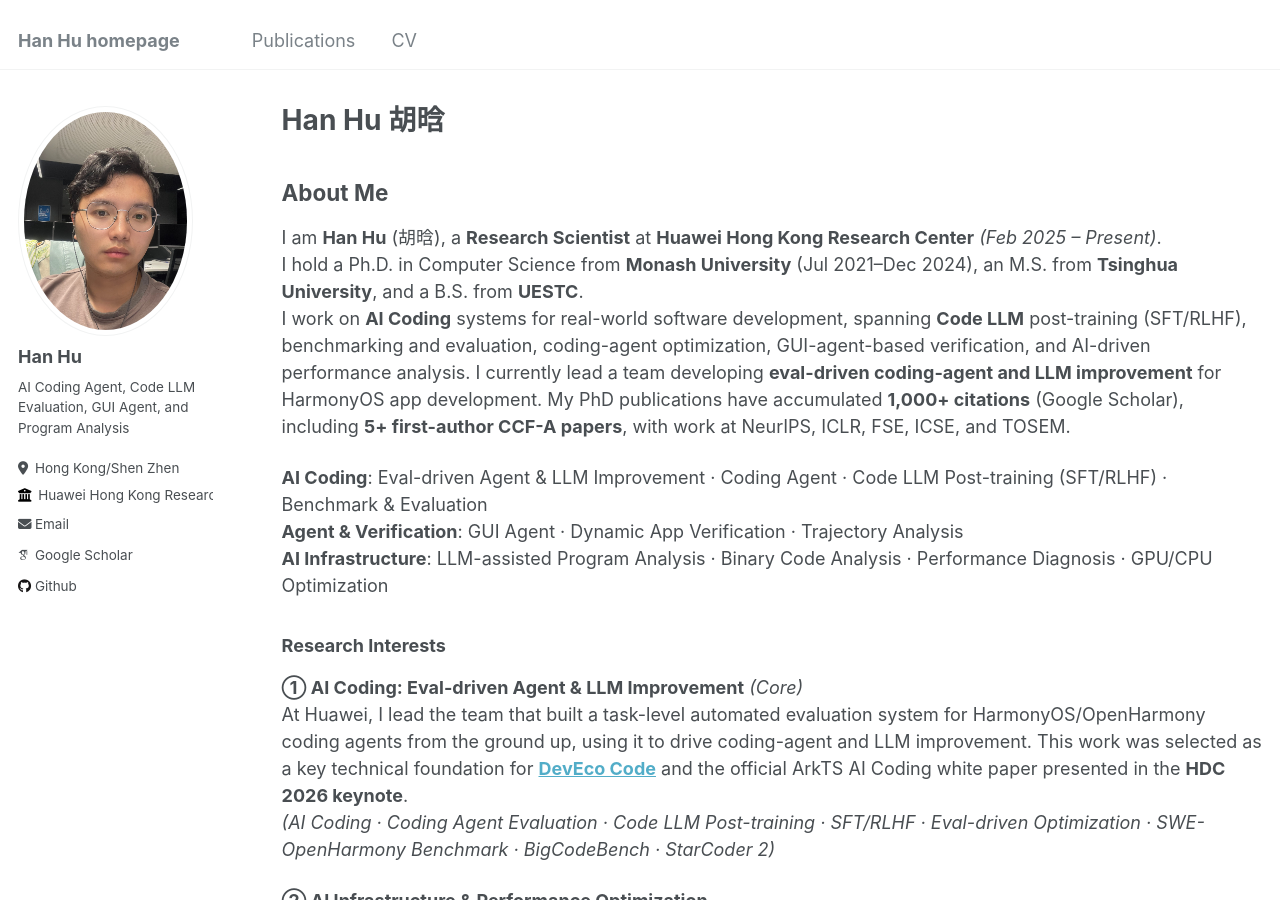
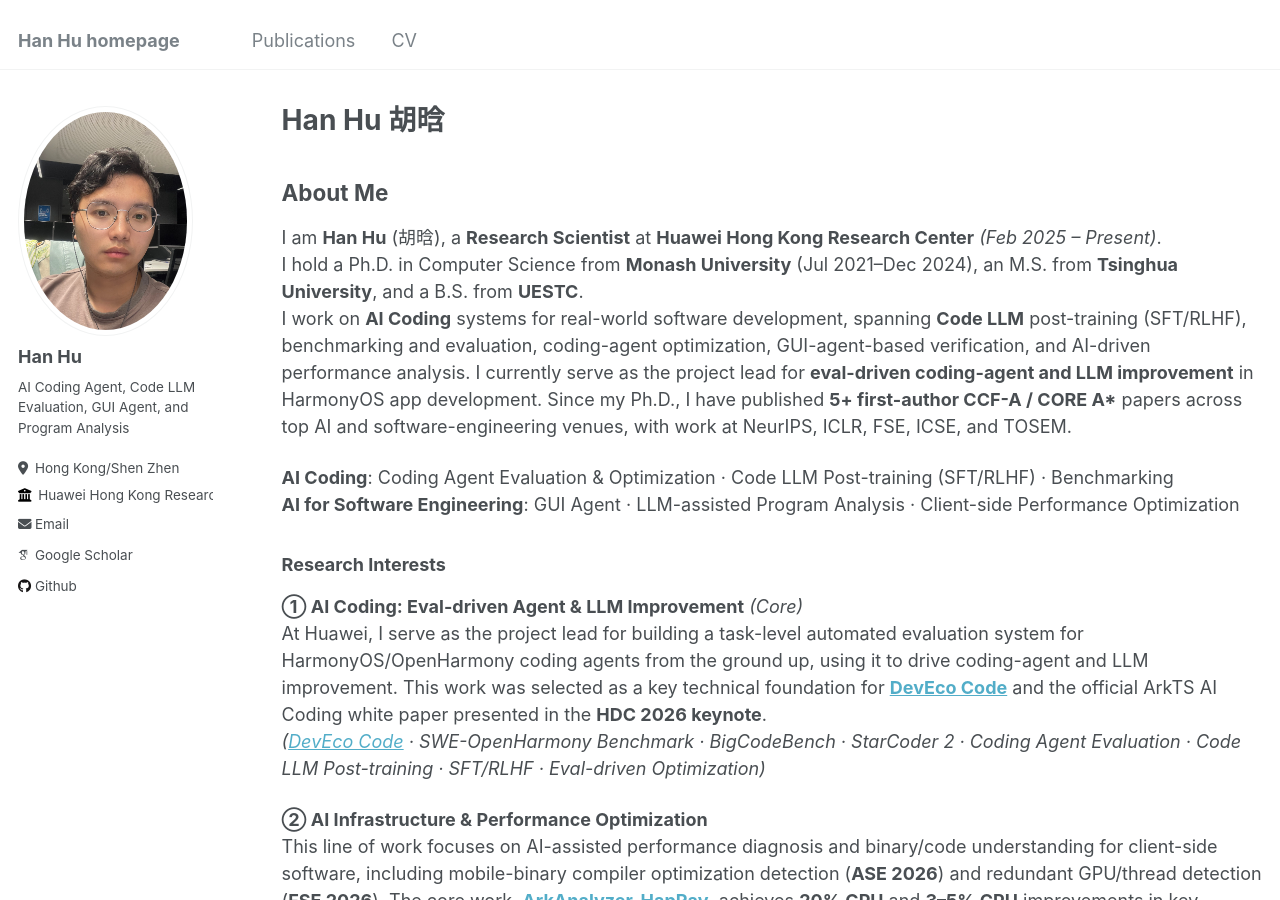
Before and after one commit to huhanGitHub/huhanGitHub.github.io, a Jekyll site: the page built from _pages/about.md, in a window 1280 px wide and 900 px high. Built offline with Jekyll 4.4.1, drawn with Linux system fonts in a browser that asks for light colours; some web fonts are replaced.

Commit message:
Polish AI coding profile summary

```diff
--- a/_pages/about.md
+++ b/_pages/about.md
@@ -12,17 +12,16 @@ redirect_from:
 
 I am **Han Hu** (胡晗), a **Research Scientist** at **Huawei Hong Kong Research Center** *(Feb 2025 – Present)*.
 I hold a Ph.D. in Computer Science from **Monash University** (Jul 2021–Dec 2024), an M.S. from **Tsinghua University**, and a B.S. from **UESTC**.
-I work on **AI Coding** systems for real-world software development, spanning **Code LLM** post-training (SFT/RLHF), benchmarking and evaluation, coding-agent optimization, GUI-agent-based verification, and AI-driven performance analysis. I currently lead a team developing **eval-driven coding-agent and LLM improvement** for HarmonyOS app development. My PhD publications have accumulated **1,000+ citations** (Google Scholar), including **5+ first-author CCF-A papers**, with work at NeurIPS, ICLR, FSE, ICSE, and TOSEM.
+I work on **AI Coding** systems for real-world software development, spanning **Code LLM** post-training (SFT/RLHF), benchmarking and evaluation, coding-agent optimization, GUI-agent-based verification, and AI-driven performance analysis. I currently serve as the project lead for **eval-driven coding-agent and LLM improvement** in HarmonyOS app development. Since my Ph.D., I have published **5+ first-author CCF-A / CORE A\*** papers across top AI and software-engineering venues, with work at NeurIPS, ICLR, FSE, ICSE, and TOSEM.
 
-**AI Coding**: Eval-driven Agent & LLM Improvement · Coding Agent · Code LLM Post-training (SFT/RLHF) · Benchmark & Evaluation
-**Agent & Verification**: GUI Agent · Dynamic App Verification · Trajectory Analysis
-**AI Infrastructure**: LLM-assisted Program Analysis · Binary Code Analysis · Performance Diagnosis · GPU/CPU Optimization
+**AI Coding**: Coding Agent Evaluation & Optimization · Code LLM Post-training (SFT/RLHF) · Benchmarking
+**AI for Software Engineering**: GUI Agent · LLM-assisted Program Analysis · Client-side Performance Optimization
 
 ### Research Interests
 
 **① AI Coding: Eval-driven Agent & LLM Improvement** *(Core)*
-At Huawei, I lead the team that built a task-level automated evaluation system for HarmonyOS/OpenHarmony coding agents from the ground up, using it to drive coding-agent and LLM improvement. This work was selected as a key technical foundation for **[DevEco Code](https://gitcode.com/openharmony-sig/deveco-code)** and the official ArkTS AI Coding white paper presented in the **HDC 2026 keynote**.
-*(AI Coding · Coding Agent Evaluation · Code LLM Post-training · SFT/RLHF · Eval-driven Optimization · SWE-OpenHarmony Benchmark · BigCodeBench · StarCoder 2)*
+At Huawei, I serve as the project lead for building a task-level automated evaluation system for HarmonyOS/OpenHarmony coding agents from the ground up, using it to drive coding-agent and LLM improvement. This work was selected as a key technical foundation for **[DevEco Code](https://gitcode.com/openharmony-sig/deveco-code)** and the official ArkTS AI Coding white paper presented in the **HDC 2026 keynote**.
+*([DevEco Code](https://gitcode.com/openharmony-sig/deveco-code) · SWE-OpenHarmony Benchmark · BigCodeBench · StarCoder 2 · Coding Agent Evaluation · Code LLM Post-training · SFT/RLHF · Eval-driven Optimization)*
 
 **② AI Infrastructure & Performance Optimization**
 This line of work focuses on AI-assisted performance diagnosis and binary/code understanding for client-side software, including mobile-binary compiler optimization detection (**ASE 2026**) and redundant GPU/thread detection (**FSE 2026**). The core work, **[ArkAnalyzer-HapRay](https://gitcode.com/SMAT/ArkAnalyzer-HapRay)**, achieves **20% GPU** and **3–5% CPU** improvements in key scenarios and was selected for **HDC 2026** as a showcased performance-analysis tool; the related first-author **high-potential patent** has been adopted into **DevEco Studio**.
```
